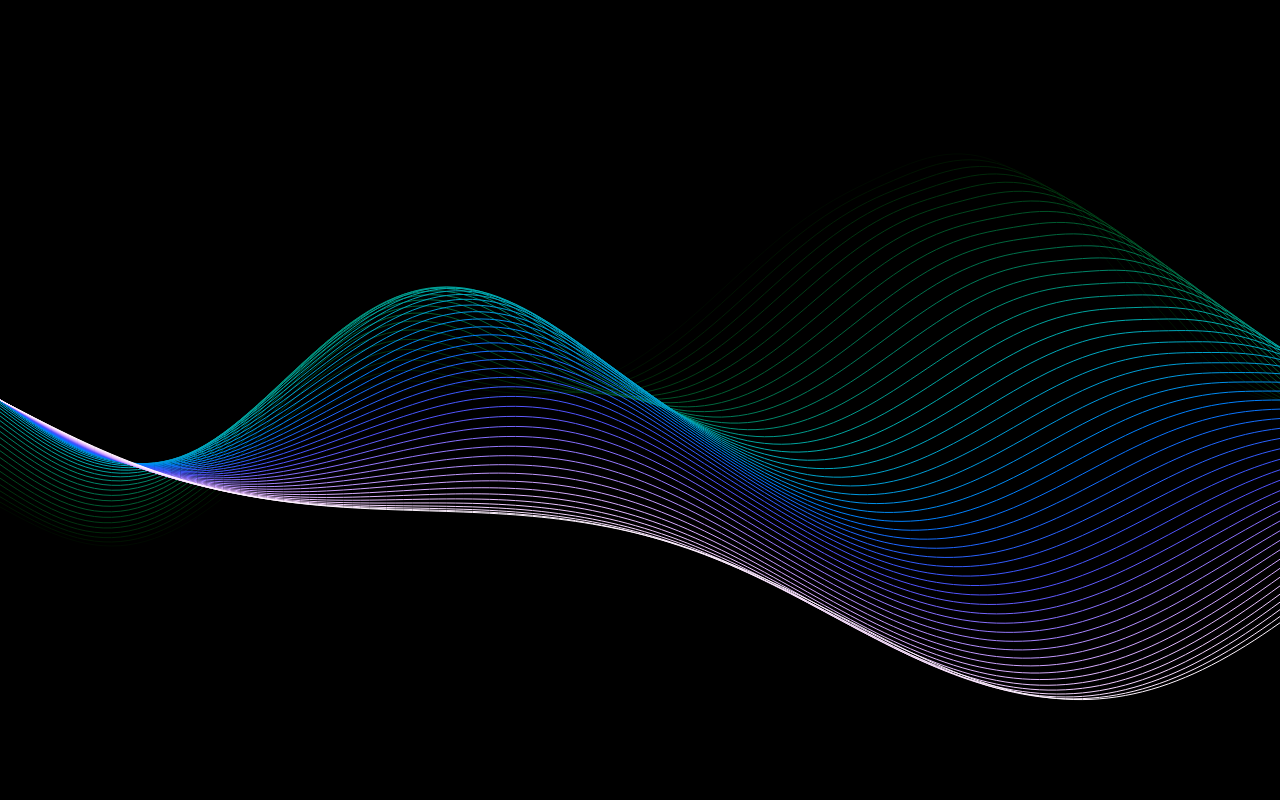
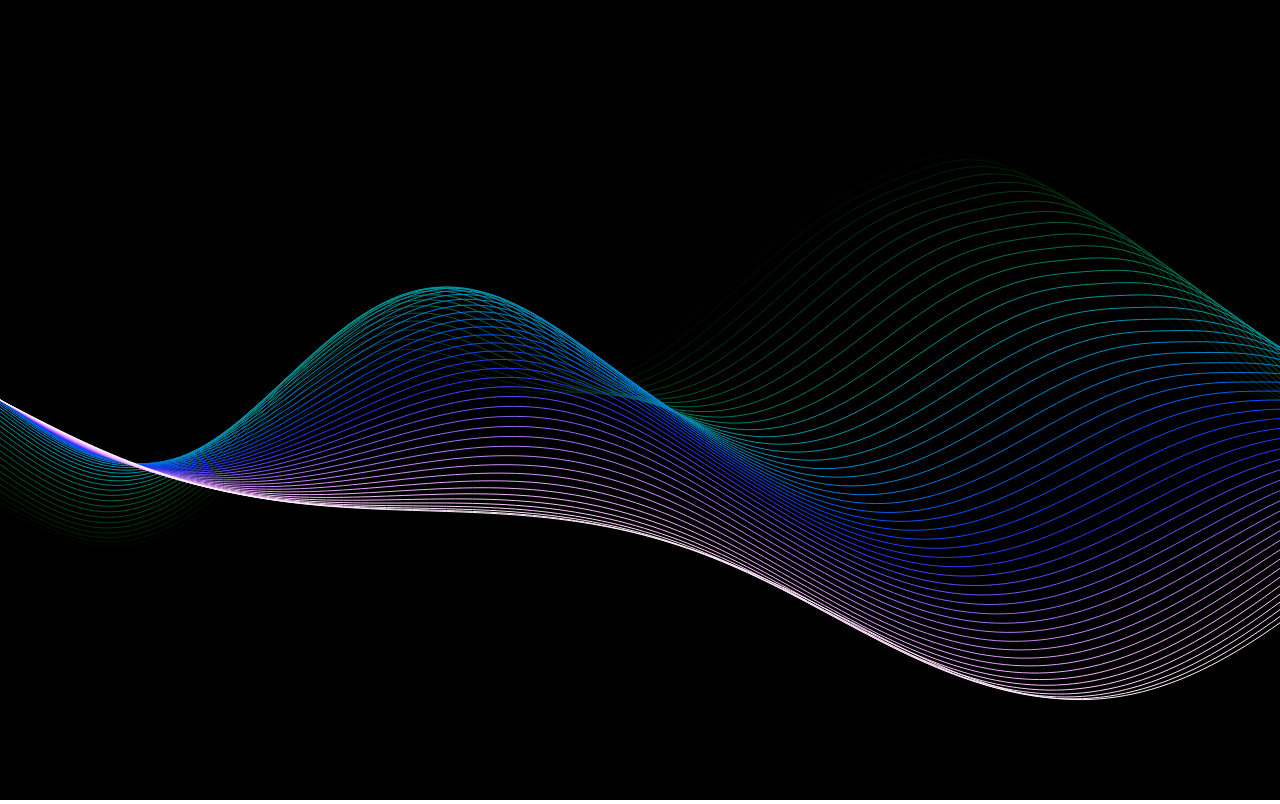
Before and after one commit to Finswimmer-create/webtest, a plain HTML site: page line.html in a window 1280 px wide. Drawn offline with Linux system fonts and the light colour scheme.

Commit message:
color changed

```diff
--- a/line.html
+++ b/line.html
@@ -60,7 +60,7 @@
 
         context.beginPath();
 
-        const h = Math.round(j / lineNum * 180-240); // 色相
+        const h = Math.round(j / lineNum * 200-240); // 色相
         const s = 100; // 彩度
         const l = Math.round(j / lineNum * 100); // 明度
         context.strokeStyle = `hsl(${h}, ${s}%, ${l}%)`;
```
